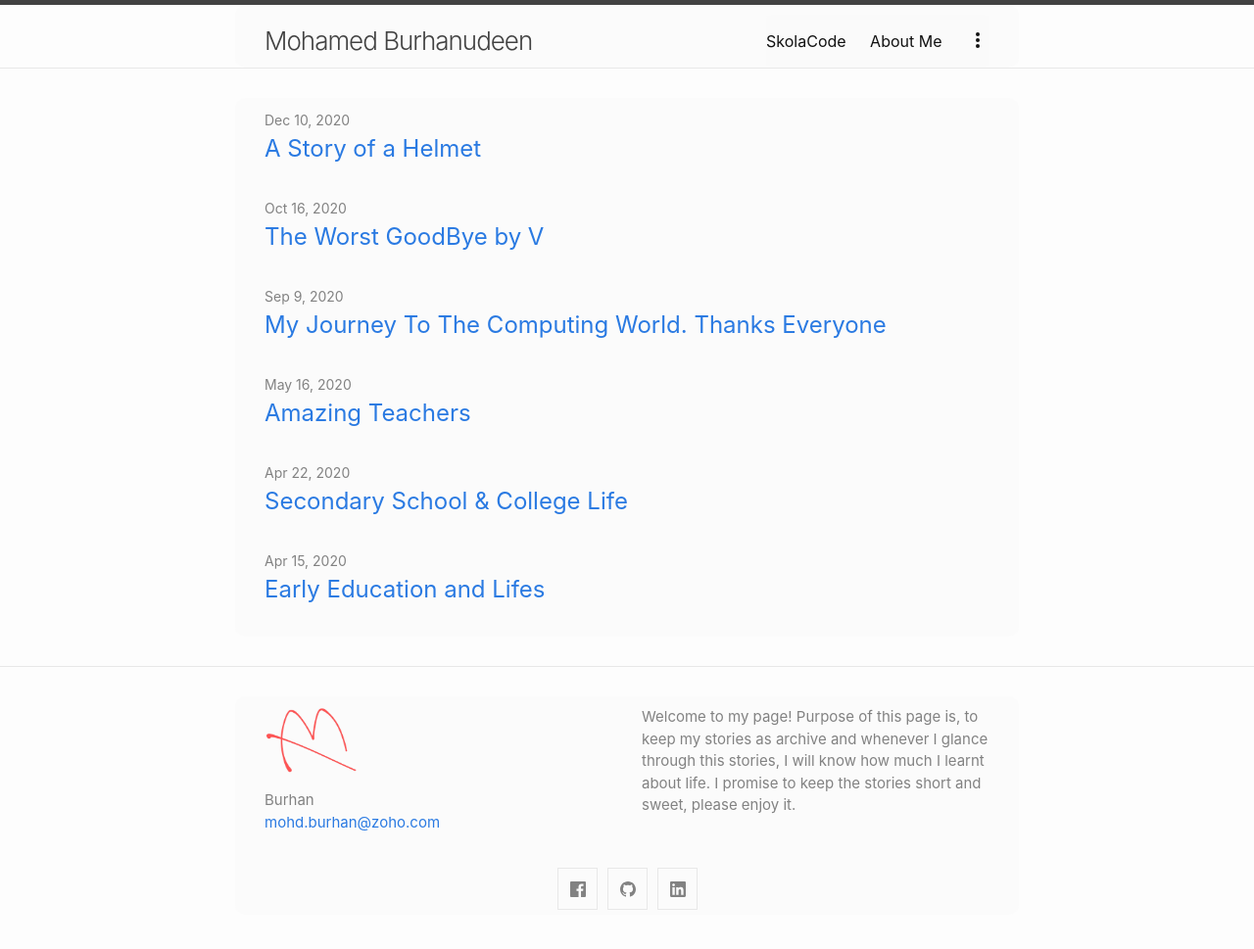
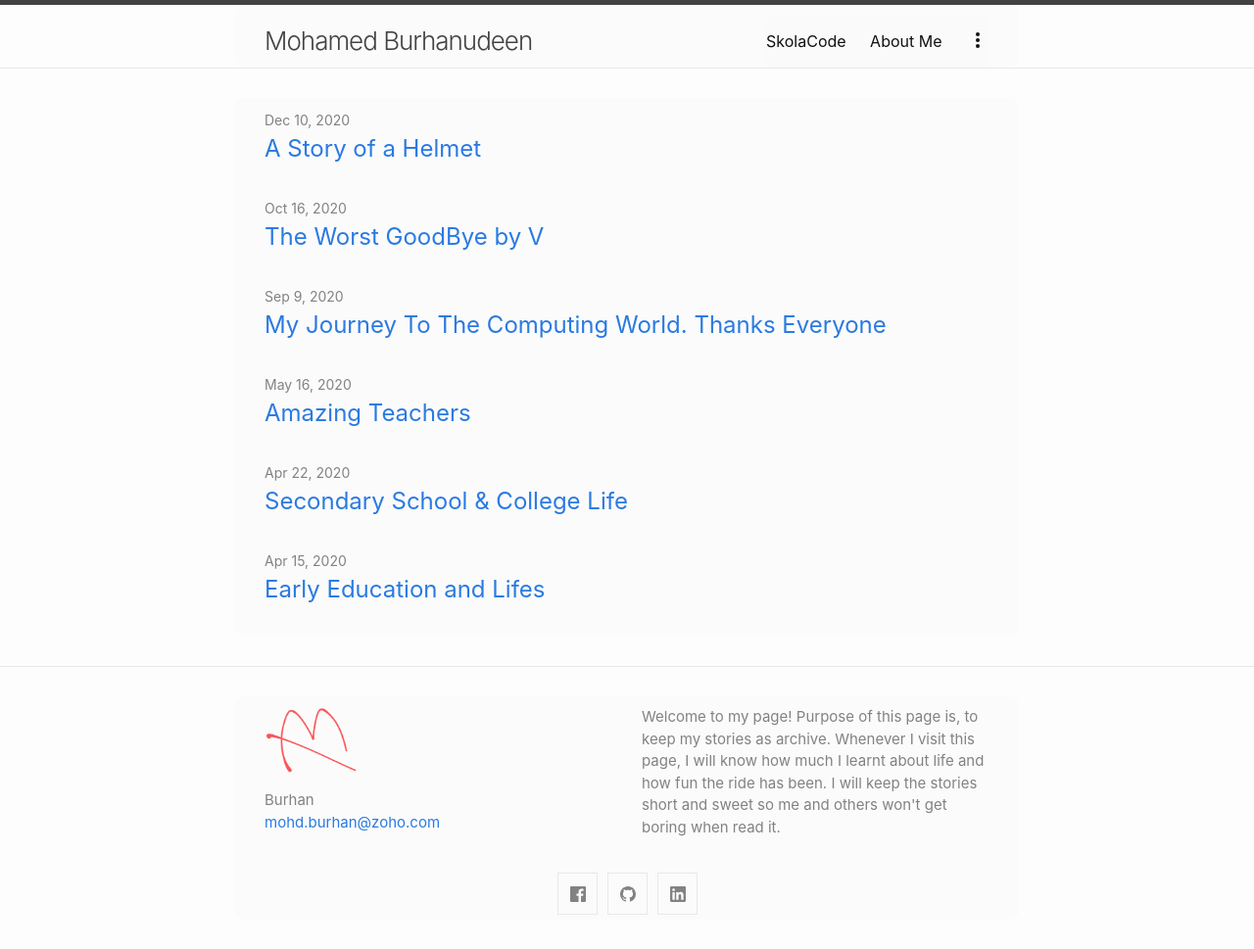
Before and after one commit to burhan3759/burhan3759.github.io, a Jekyll site: the page built from index.markdown, in a window 1280 px wide. Shown: the whole page at 98% size. Built offline with Jekyll 4.4.1, drawn with Linux system fonts in a browser that asks for light colours.

Commit message:
1. update config desc

```diff
--- a/_config.yml
+++ b/_config.yml
@@ -23,7 +23,7 @@ author:
   email: mohd.burhan@zoho.com
 title: Mohamed Burhanudeen
 description: >- # this means to ignore newlines until "baseurl:"
-  Welcome to my page! Purpose of this page is, to keep my stories as archive and whenever I glance through this stories, I will know how much I learnt about life. I promise to keep the stories short and sweet, please enjoy it.
+  Welcome to my page! Purpose of this page is, to keep my stories as archive. Whenever I visit this page, I will know how much I learnt about life and how fun the ride has been. I will keep the stories short and sweet so me and others won't get boring when read it.
 baseurl: "" # the subpath of your site, e.g. /blog
 url: "https://burhan3759.github.io" # the base hostname & protocol for your site, e.g. http://example.com
 
```
